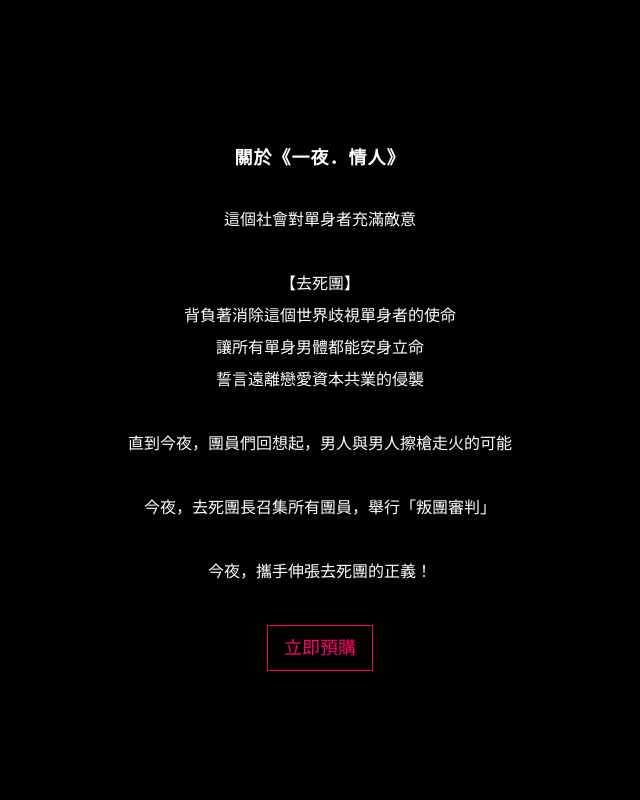
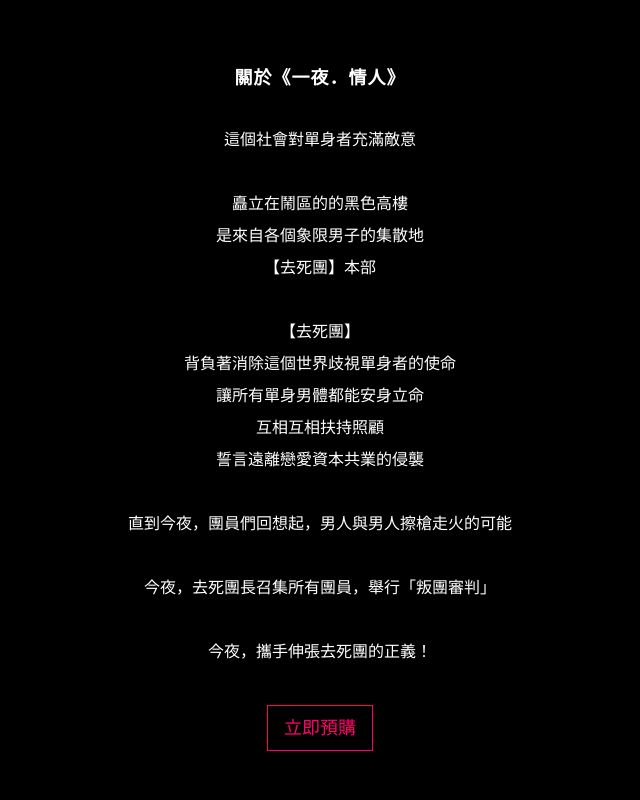
Before and after one commit to kchsutw/0dot01studio.github.io, a website: page index.html in a window 1280 px wide. Shown: the part 1640-2440 px from the top of the page, without its empty margins (320-960 px from the left). Drawn offline with nearby package versions, Linux system fonts and the light colour scheme.

Commit message:
Update index.html

```diff
--- a/index.html
+++ b/index.html
@@ -120,8 +120,9 @@
                     <div class="col-md-8 col-md-offset-2">
                     	<h2>關於《一夜．情人》</h2>
                         <p class="intro-text">這個社會對單身者充滿敵意<br><br>
+                        矗立在鬧區的的黑色高樓<br>是來自各個象限男子的集散地<br>【去死團】本部<br><br>
                         【去死團】<br>背負著消除這個世界歧視單身者的使命<br>
-                        讓所有單身男體都能安身立命<br>
+                        讓所有單身男體都能安身立命<br>互相互相扶持照顧<br>
                         誓言遠離戀愛資本共業的侵襲<br><br>直到今夜，團員們回想起，男人與男人擦槍走火的可能<br><br>
                         今夜，去死團長召集所有團員，舉行「叛團審判」<br><br>
                         今夜，攜手伸張去死團的正義！<br>
@@ -469,7 +470,7 @@
         <div class="row">
             <div class="col-lg-8 col-lg-offset-2">
                 <h2>《一夜．情人》<br>製作委員會</h2>
-                <p>《一夜．情人》啟發自《殺手》遊戲及性少數所遭遇及面對的宗教迫害</p><p>遊戲設計：KC HSU<br>網站設計：KC HSU</p><p>插畫設計：</p>
+                <p>《一夜．情人》啟發自《殺手》遊戲<!--及性少數所遭遇及面對的宗教迫害--></p><p>遊戲設計：KC HSU<br>網站設計：KC HSU</p><p>插畫設計：</p>
                 <ul class="list-inline banner-social-buttons">
                 	<li>
                         <a href="#" class="btn btn-default btn-lg" target="_blank"><i class="fa fa-facebook fa-fw"></i> <span class="network-name">小鮪魚  トロちゃん</span></a>
```
